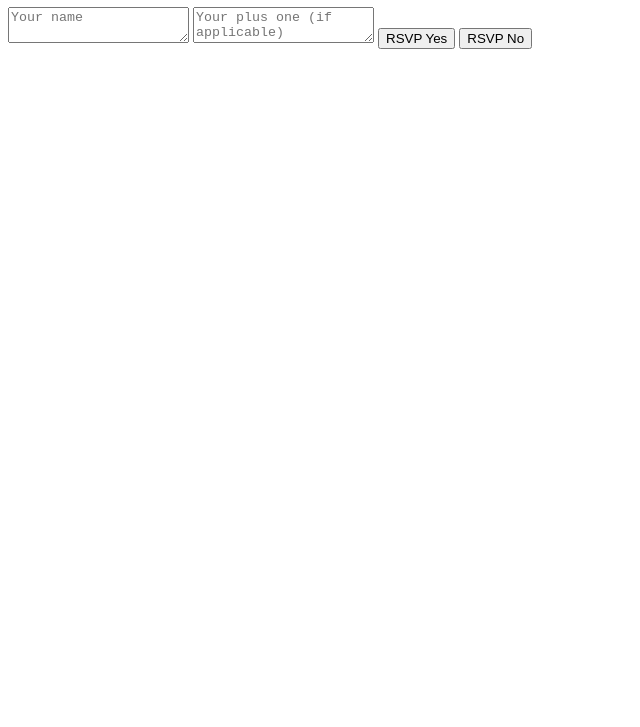
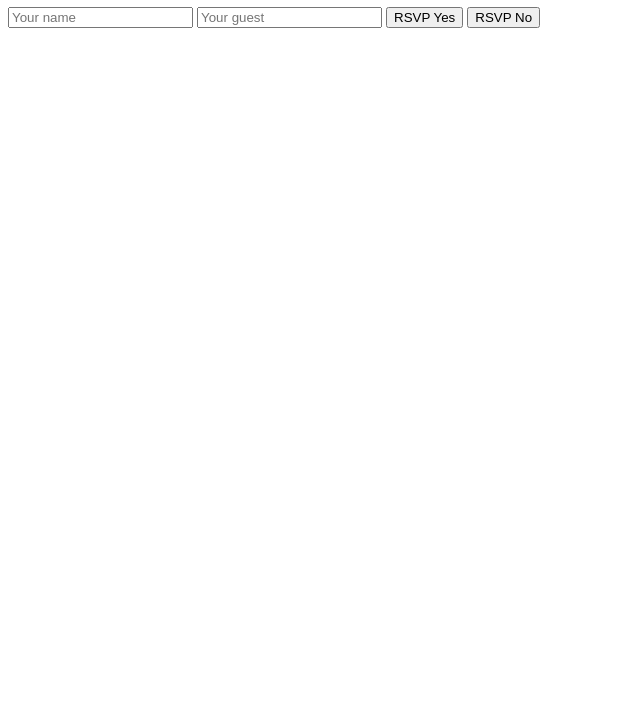
Before and after one commit to ljeck3/RSVP-PWA-Prototype, a plain HTML site: page RSVP PWA/index.html in a window 1280 px wide. Shown: the part 73-800 px from the top of the page, without its empty margins (0-640 px from the left). Drawn offline with Linux system fonts and the light colour scheme.

Commit message:
Updated form

```diff
--- a/RSVP PWA/index.html
+++ b/RSVP PWA/index.html
@@ -8,11 +8,13 @@
 </head>
 <body>
   <h1>RSVP</h1>
-    <div class="rsvp-contatiner">
-      <textarea id="nameInput" placeholder="Your name" ></textarea>
-      <textarea id="guestInput" placeholder="Your plus one (if applicable)" ></textarea>
-      <button onclick="rsvpYes()">RSVP Yes</button>
-      <button onclick="rsvpNo()">RSVP No</button>
+  <div class="form-container">
+    <form>
+      <input type="text" id="nameInput" placeholder="Your name" required>
+      <input type="text" id="guestInput" placeholder="Your guest">
+      <button type="button" onclick="rsvpYes()">RSVP Yes</button>
+      <button type="button" onclick="rsvpNo()">RSVP No</button>
+    </form>
   </div>
 
   <script src="main.js"></script>
```
Also changed, not shown: RSVP PWA/main.js (+0 -7 lines). Lines whose indentation alone changed are shown as unchanged.
